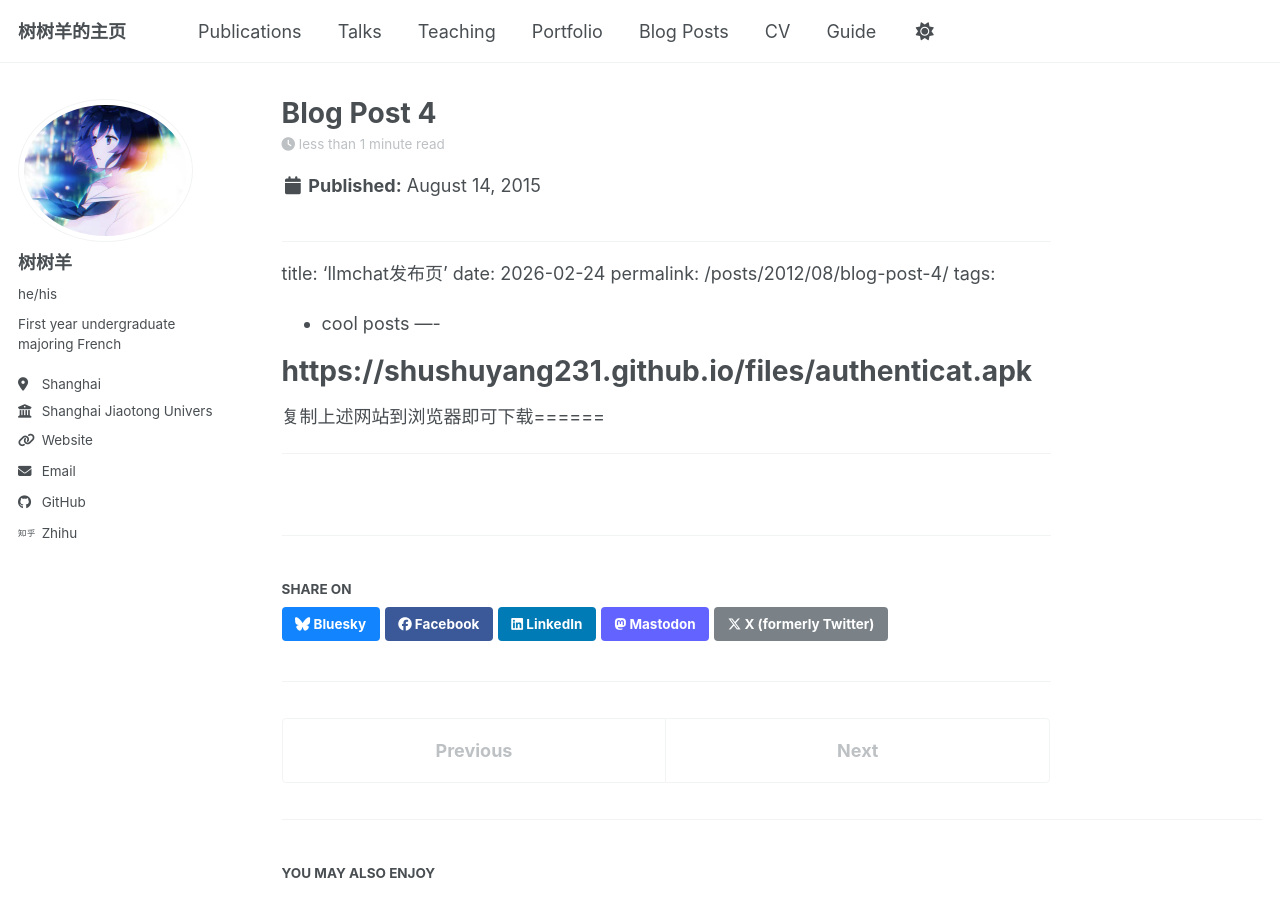
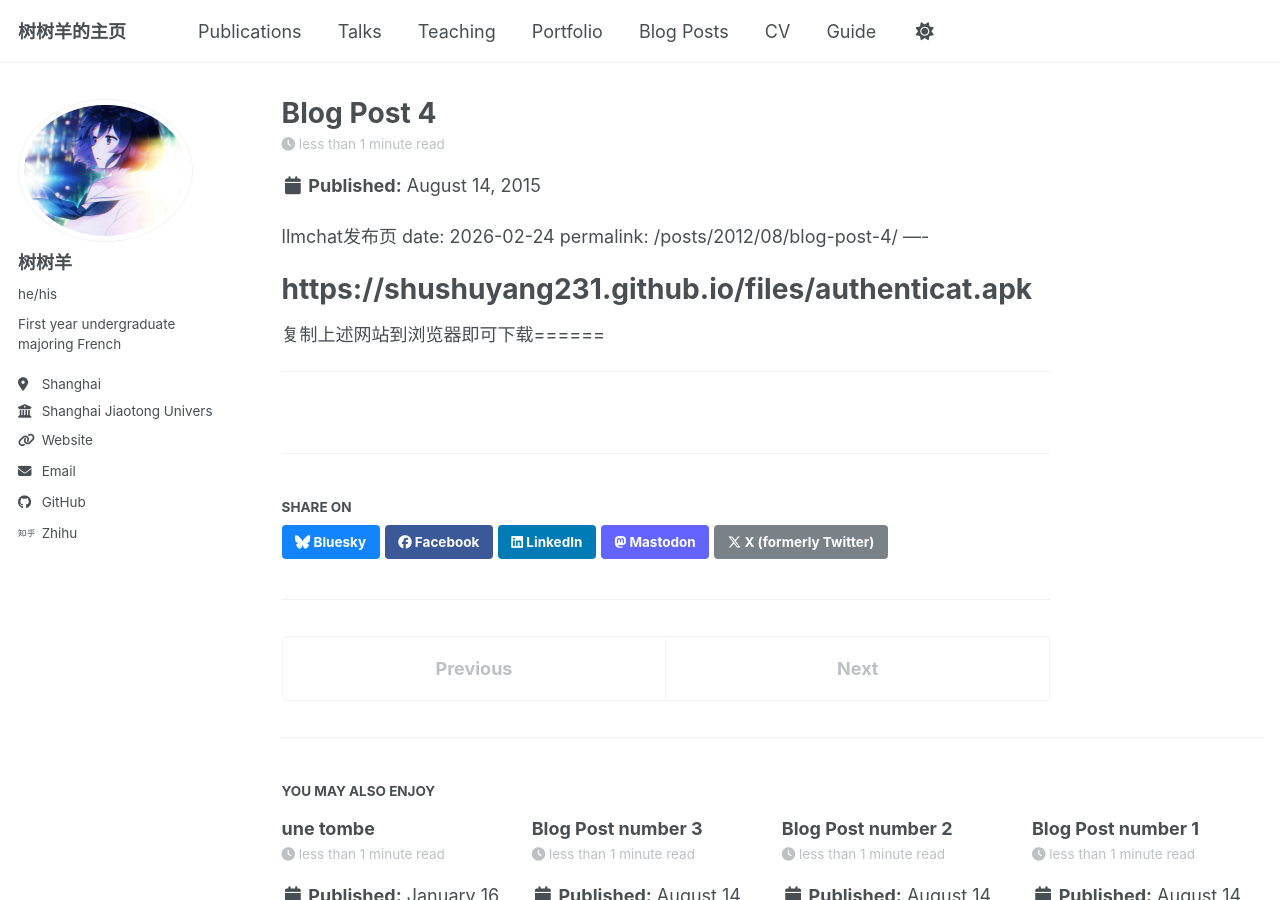
Before and after one commit to shushuyang231/shushuyang231.github.io, a Jekyll site: the page built from _posts/2015-08-14-blog-post-4.md, in a window 1280 px wide and 900 px high. Built offline with Jekyll 4.4.1, drawn with Linux system fonts in a browser that asks for light colours; a script bundle is joined from its source files by our own code; library files that are not in the unit come from our copies.

Commit message:
Update 2015-08-14-blog-post-4.md

```diff
--- a/_posts/2015-08-14-blog-post-4.md
+++ b/_posts/2015-08-14-blog-post-4.md
@@ -1,9 +1,7 @@
----
-title: 'llmchat发布页'
+
+llmchat发布页
 date: 2026-02-24
 permalink: /posts/2012/08/blog-post-4/
-tags:
-  - cool posts
   ----
 
 https://shushuyang231.github.io/files/authenticat.apk
```
